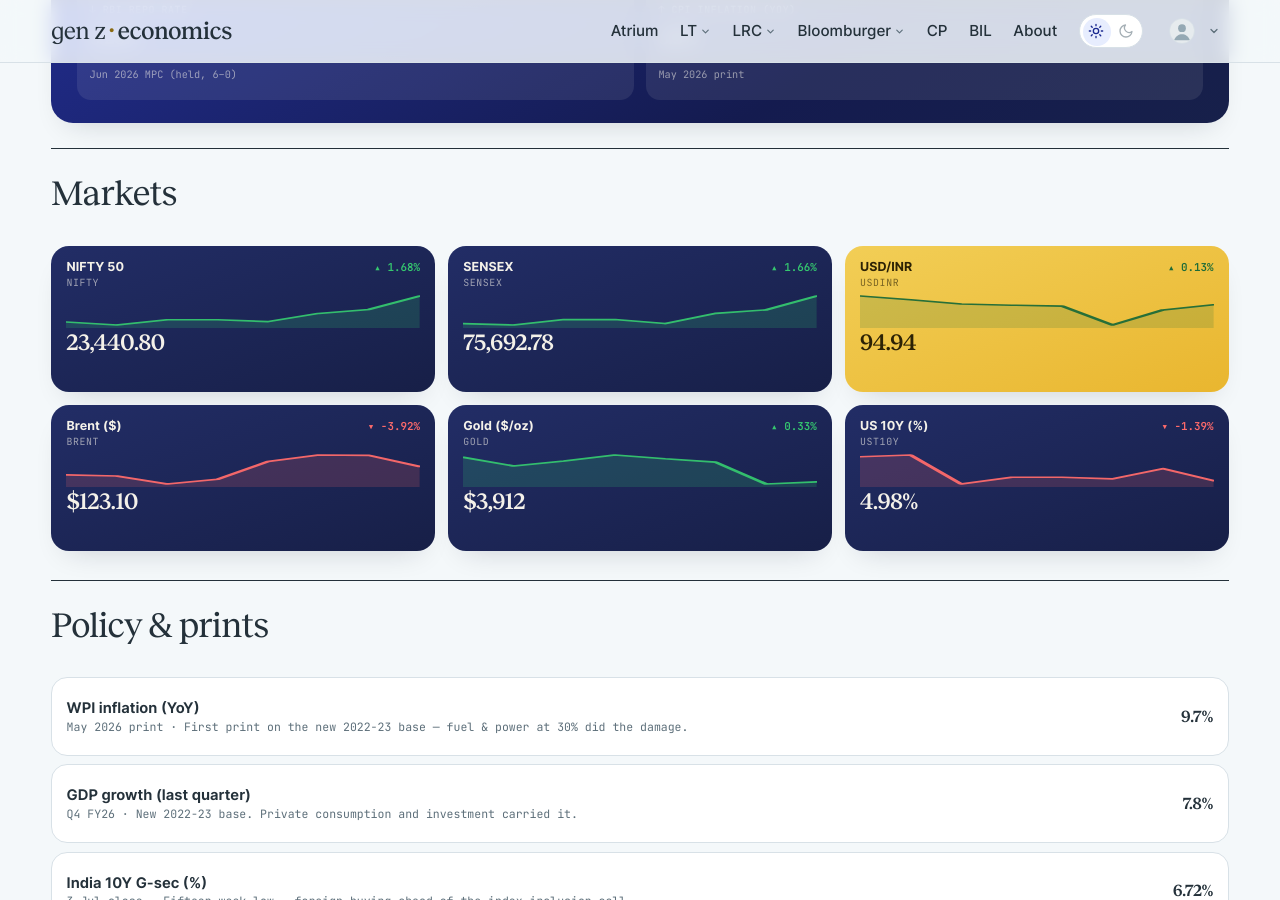
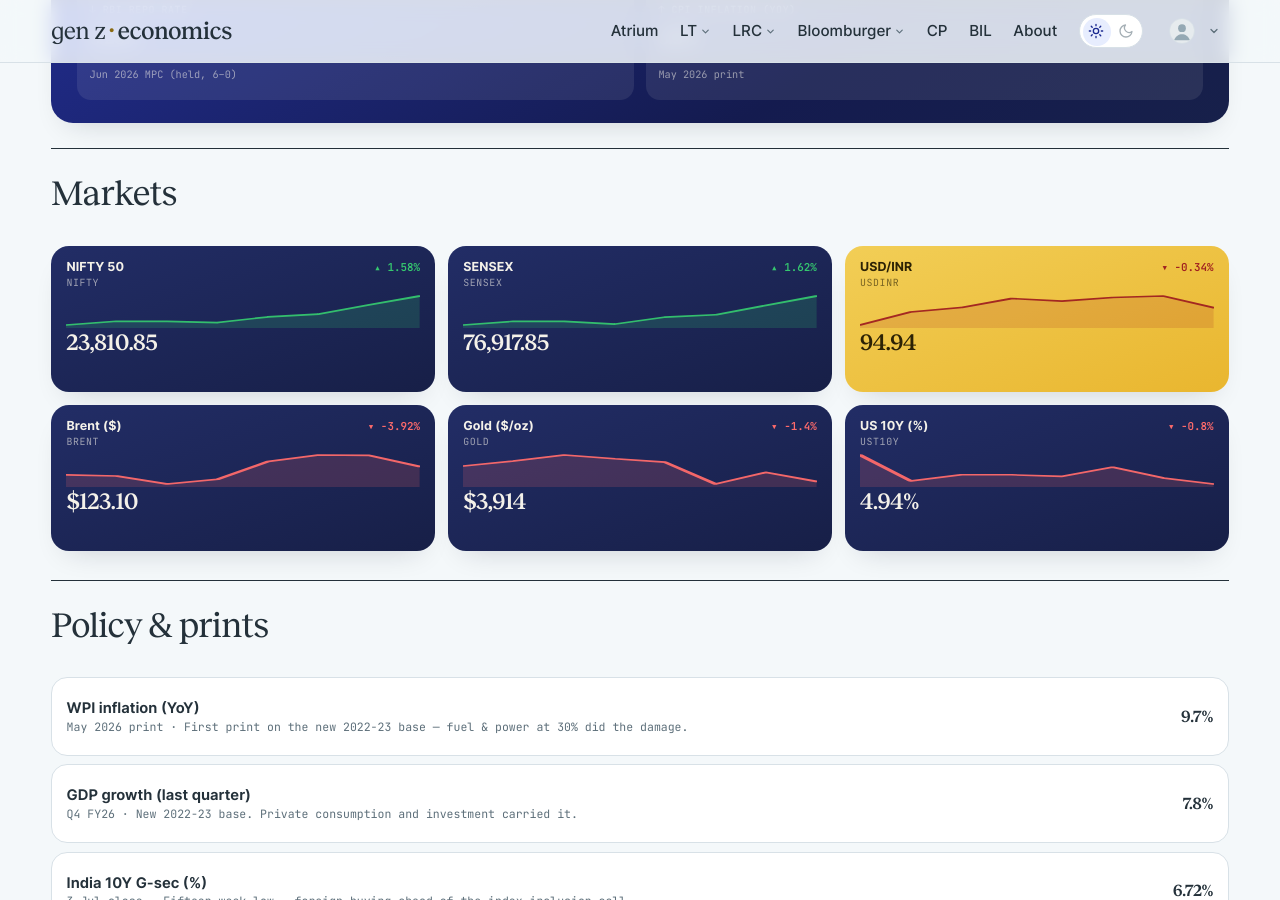
Before and after one commit to harsharya7021/genz-economics.com, a Jekyll site: the page built from macro-watch.html, in a window 1280 px wide and 900 px high, scrolled down 599 px. Built offline with Jekyll 4.4.1, drawn with Linux system fonts in a browser that asks for light colours; comment, search, counter and statistics services are not loaded.

Commit message:
data: morning market refresh

```diff
--- a/_data/macro.json
+++ b/_data/macro.json
@@ -1,48 +1,48 @@
 {
-  "as_of": "2 Nov 2026 close",
+  "as_of": "3 Nov 2026 close",
   "auto": {
     "nifty": {
       "label": "NIFTY 50",
-      "v": "23,440.80",
-      "chg": 1.68,
+      "v": "23,810.85",
+      "chg": 1.58,
       "spark": [
-        22687.65,
         22600.0,
         22753.199,
         22749.75,
         22698.85,
         22936.75,
         23053.1,
-        23440.801
+        23440.801,
+        23810.85
       ]
     },
     "sensex": {
       "label": "SENSEX",
-      "v": "75,692.78",
-      "chg": 1.66,
+      "v": "76,917.85",
+      "chg": 1.62,
       "spark": [
-        73249.391,
         73123.828,
         73606.75,
         73598.672,
         73246.031,
         74151.039,
         74459.531,
-        75692.781
+        75692.781,
+        76917.852
       ]
     },
     "usdinr": {
       "label": "USD/INR",
       "v": "94.94",
-      "chg": 0.13,
+      "chg": -0.34,
       "spark": [
-        95.15,
-        95.06,
-        94.96,
-        94.93,
-        94.91,
         94.46,
         94.82,
+        94.94,
+        95.19,
+        95.12,
+        95.22,
+        95.26,
         94.94
       ]
     },
@@ -63,32 +63,32 @@
     },
     "gold": {
       "label": "Gold ($/oz)",
-      "v": "$3,912",
-      "chg": 0.33,
+      "v": "$3,914",
+      "chg": -1.4,
       "spark": [
-        4060.4,
         4007.9,
         4038.4,
         4074.6,
         4051.6,
         4031.4,
         3898.9,
-        3911.7
+        3969.6,
+        3914.0
       ]
     },
     "ust10y": {
       "label": "US 10Y (%)",
-      "v": "4.98%",
-      "chg": -1.39,
+      "v": "4.94%",
+      "chg": -0.8,
       "spark": [
-        5.12,
         5.13,
         4.96,
         5.0,
         5.0,
         4.99,
         5.05,
-        4.98
+        4.98,
+        4.94
       ]
     }
   },
--- a/_data/markets.yml
+++ b/_data/markets.yml
@@ -2,16 +2,15 @@
 # USD/INR) are refreshed each weekday morning by the market-data workflow;
 # the India 10Y G-Sec line is maintained by hand. Do not hand-edit the
 # live tickers — the job overwrites them.
-as_of: 2 Nov 2026
+as_of: 3 Nov 2026
 tickers:
 - symbol: NIFTY 50
   code: ^NSEI
-  value: 23,440.80
-  change: '+387.70'
-  pct: +1.68%
+  value: 23,810.85
+  change: '+370.05'
+  pct: +1.58%
   dir: up
   spark:
-  - 22687.65
   - 22600.0
   - 22753.199
   - 22749.75
@@ -19,14 +18,14 @@ tickers:
   - 22936.75
   - 23053.1
   - 23440.801
+  - 23810.85
 - symbol: SENSEX
   code: BSE
-  value: 75,692.78
-  change: +1,233.25
-  pct: +1.66%
+  value: 76,917.85
+  change: +1,225.07
+  pct: +1.62%
   dir: up
   spark:
-  - 73249.391
   - 73123.828
   - 73606.75
   - 73598.672
@@ -34,20 +33,21 @@ tickers:
   - 74151.039
   - 74459.531
   - 75692.781
+  - 76917.852
 - symbol: USD / INR
   code: FX
   value: '94.94'
-  change: '+0.12'
-  pct: +0.13%
-  dir: up
+  change: −0.32
+  pct: −0.34%
+  dir: down
   spark:
-  - 95.15
-  - 95.06
-  - 94.96
-  - 94.93
-  - 94.91
   - 94.46
   - 94.82
+  - 94.94
+  - 95.19
+  - 95.12
+  - 95.22
+  - 95.26
   - 94.94
 - symbol: 10Y G-Sec
   code: IN10Y
```
